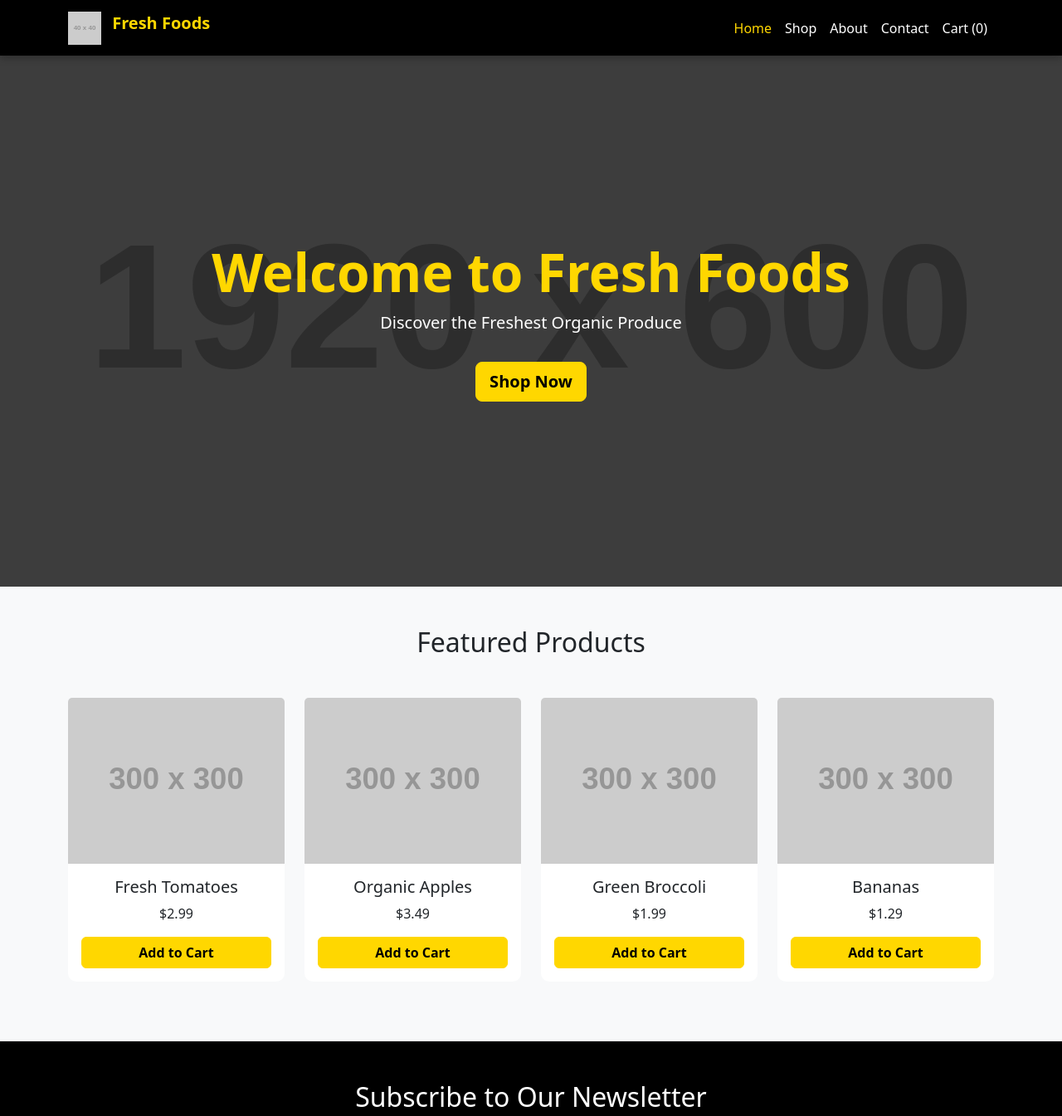
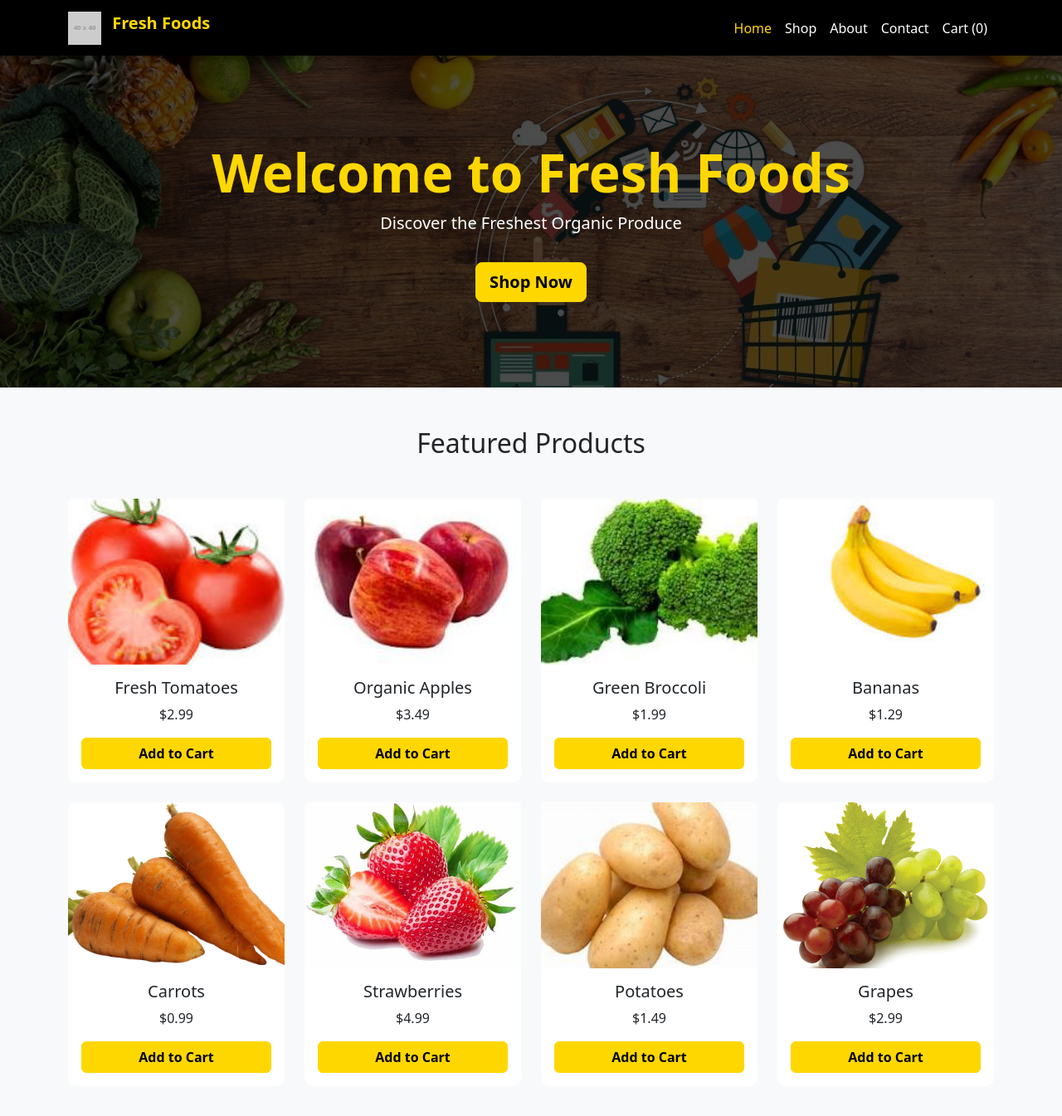
Before and after one commit to WAIYAH/wk-8-Web-Development, a plain HTML site: page index.html in a window 1280 px wide. Shown: the top 1345 px of the page at 83% size. Drawn offline with nearby package versions, Linux system fonts and the light colour scheme; placeholder pictures from the web are drawn by us; some icons are missing.

Commit message:
Add Fresh Foods & Vegetables website files

```diff
--- a/scripts.js
+++ b/scripts.js
@@ -27,10 +27,14 @@ document.addEventListener('DOMContentLoaded', () => {
 
     // Product Data
     const products = [
-        { id: 1, name: 'Fresh Tomatoes', price: 2.99, category: 'vegetables', image: 'https://via.placeholder.com/300.png?text=Tomatoes' },
-        { id: 2, name: 'Organic Apples', price: 3.49, category: 'fruits', image: 'https://via.placeholder.com/300.png?text=Apples' },
-        { id: 3, name: 'Green Broccoli', price: 1.99, category: 'vegetables', image: 'https://via.placeholder.com/300.png?text=Broccoli' },
-        { id: 4, name: 'Bananas', price: 1.29, category: 'fruits', image: 'https://via.placeholder.com/300.png?text=Bananas' },
+        { id: 1, name: 'Fresh Tomatoes', price: 2.99, category: 'vegetables', image: 'img/tomatoes.jpeg' },
+        { id: 2, name: 'Organic Apples', price: 3.49, category: 'fruits', image: 'img/apples.jpeg' },
+        { id: 3, name: 'Green Broccoli', price: 1.99, category: 'vegetables', image: 'img/broccoli.jpeg' },
+        { id: 4, name: 'Bananas', price: 1.29, category: 'fruits', image: 'img/banana.jpeg' },
+        { id: 5, name: 'Carrots', price: 0.99, category: 'vegetables', image: 'img/carrot.png' },
+        { id: 6, name: 'Strawberries', price: 4.99, category: 'fruits', image: 'img/strawberry.jpeg' },
+        { id: 7, name: 'Potatoes', price: 1.49, category: 'vegetables', image: 'img/potatoes.jpeg' },
+        { id: 8, name: 'Grapes', price: 2.99, category: 'fruits', image: 'img/grapes.jpeg' },
     ];
 
     // Display Featured Products on Index Page
--- a/styles.css
+++ b/styles.css
@@ -28,8 +28,8 @@ body {
 
 /* Hero Section */
 .hero-section {
-    background: linear-gradient(rgba(0, 0, 0, 0.7), rgba(0, 0, 0, 0.7)), url('https://via.placeholder.com/1920x600.png?text=Hero+Image') no-repeat center center/cover;
-    height: 80vh;
+    background: linear-gradient(rgba(0, 0, 0, 0.7), rgba(0, 0, 0, 0.7)), url('img/hero.jpg') no-repeat center center/cover;
+    height: 50vh;
     display: flex;
     align-items: center;
     justify-content: center;
```
Also changed, not shown: about.html (+2 -2 lines), img/apples.jpeg (added), img/banana.jpeg (added), img/broccoli.jpeg (added), img/carrot.png (added), img/farm.jpeg (added), img/grapes.jpeg (added), img/hero.jpg (added), img/potatoes.jpeg (added), img/strawberry.jpeg (added), img/sustainable.jpeg (added), img/tomatoes.jpeg (added).
